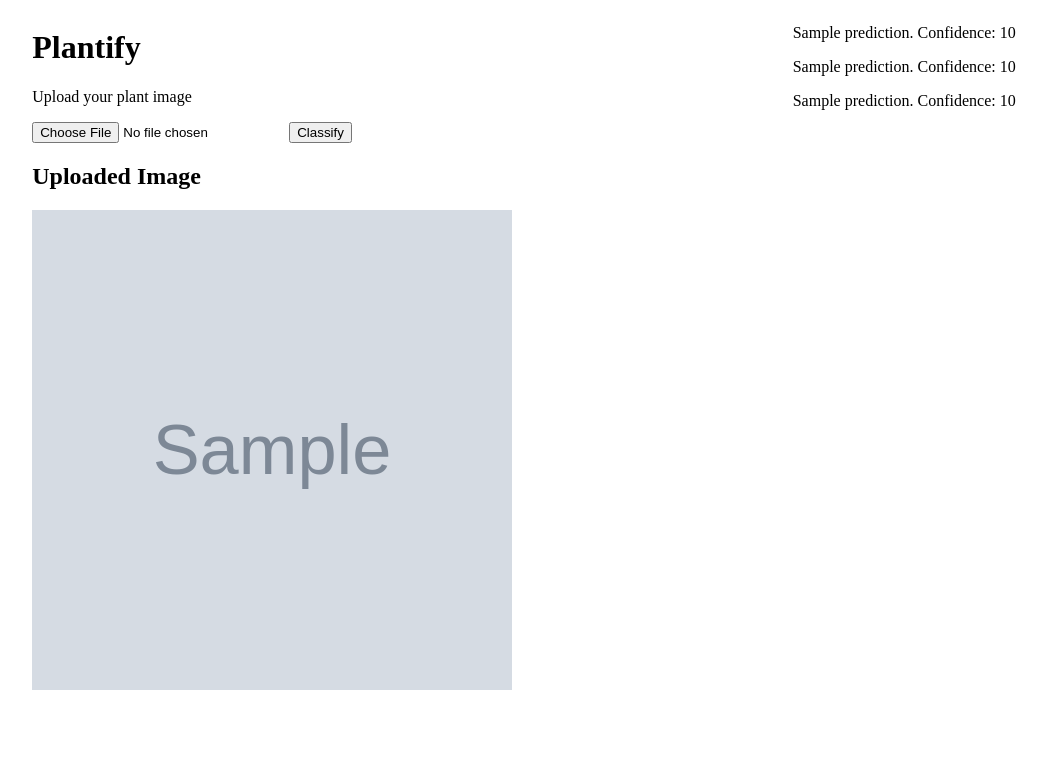
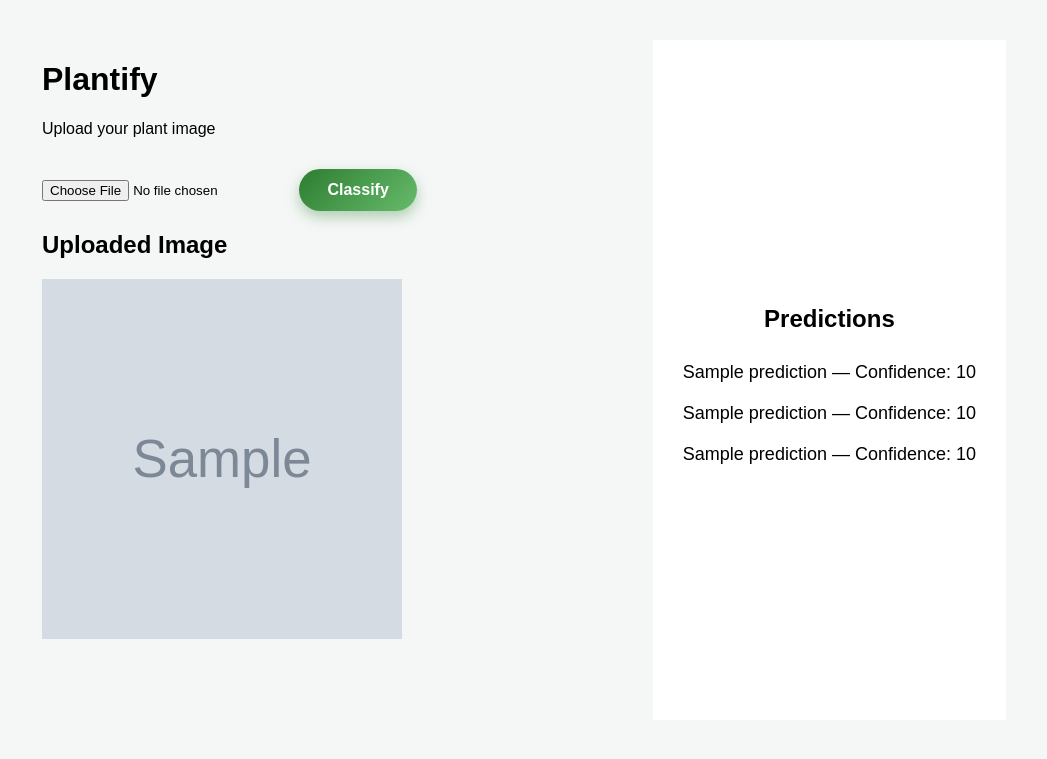
Before and after one commit to rujhannajib/plantify, a Flask app: template templates/index.html in a window 1280 px wide. Shown: the top 759 px of the page, without its empty margins (116-1163 px from the left). Run offline with Flask 3, Linux system fonts and the light colour scheme; the template is opened without the code that fills it: most values are stand-ins (such as "Sample title", 1, 10 or a date in 2020); grey boxes marked "Sample" are stand-in pictures.

Commit message:
Added more style

```diff
--- a/static/css/style.css
+++ b/static/css/style.css
@@ -1,5 +1,65 @@
-.flex-class{
+body {
+    margin: 0;
+    font-family: Arial, Helvetica, sans-serif;
+    background-color: #f5f7f6;
+}
+
+.flex-class {
     display: flex;
     flex-direction: row;
     justify-content: space-around;
+    align-items: stretch;          /* important */
+    min-height: 85vh;             /* full screen height */
+    padding: 40px;
 }
+
+.flex-class > div {
+    max-width: 500px;
+}
+
+.prediction-class {
+    display: flex;
+    flex-direction: column;
+    justify-content: center;       /* vertical centering */
+    align-items: center;
+    text-align: center;
+    background-color: #ffffff;
+    padding: 30px;
+    /* border-radius: 12px;
+    box-shadow: 0 8px 20px rgba(0, 0, 0, 0.08); */
+}
+
+.prediction-class p {
+    font-size: 18px;
+    margin: 10px 0;
+    font-weight: 500;
+}
+
+button {
+    margin-top: 15px;
+    padding: 12px 28px;
+    font-size: 16px;
+    font-weight: 600;
+    color: #ffffff;
+    background: linear-gradient(135deg, #2e7d32, #66bb6a);
+    border: none;
+    border-radius: 30px;
+    cursor: pointer;
+    box-shadow: 0 6px 14px rgba(46, 125, 50, 0.35);
+    transition: all 0.25s ease;
+}
+
+button:hover {
+    transform: translateY(-2px);
+    box-shadow: 0 10px 22px rgba(46, 125, 50, 0.45);
+    background: linear-gradient(135deg, #1b5e20, #4caf50);
+}
+
+button:active {
+    transform: translateY(0);
+    box-shadow: 0 4px 10px rgba(46, 125, 50, 0.3);
+}
+
+button:focus {
+    outline: none;
+}
--- a/templates/index.html
+++ b/templates/index.html
@@ -9,6 +9,7 @@
                 <h1>Plantify</h1>
                 <p>Upload your plant image</p>
 
+                <!-- Upload form -->
                 <form method="POST" enctype="multipart/form-data">
                     <input type="file" name="image" required>
                     <button type="submit">Classify</button>
@@ -17,19 +18,21 @@
                 {% if display_image %}
                 <div>
                     <h2>Uploaded Image</h2>
-                    <img src={{display_image}} width="480" height="480">
+                    <img src={{display_image}} width="360" height="360">
                 </div>
                 {% endif %}
             </div>
 
-
-            <div>
-            {% if prediction %}
-                <p>{{prediction[0]["name"]}}. Confidence: {{prediction[0]["score"]}}</p>
-                <p>{{prediction[1]["name"]}}. Confidence: {{prediction[1]["score"]}}</p>
-                <p>{{prediction[2]["name"]}}. Confidence: {{prediction[2]["score"]}}</p>
+            <!-- Top 3 predictions -->
+          <div class="prediction-class">
+                {% if prediction %}
+                    <h2>Predictions</h2>
+                    <p>{{prediction[0]["name"]}} — Confidence: {{prediction[0]["score"]}}</p>
+                    <p>{{prediction[1]["name"]}} — Confidence: {{prediction[1]["score"]}}</p>
+                    <p>{{prediction[2]["name"]}} — Confidence: {{prediction[2]["score"]}}</p>
                 {% endif %}
             </div>
+
         </div>
     </body>
 </html>
```
Also changed, not shown: main.py (+4 -3 lines).
